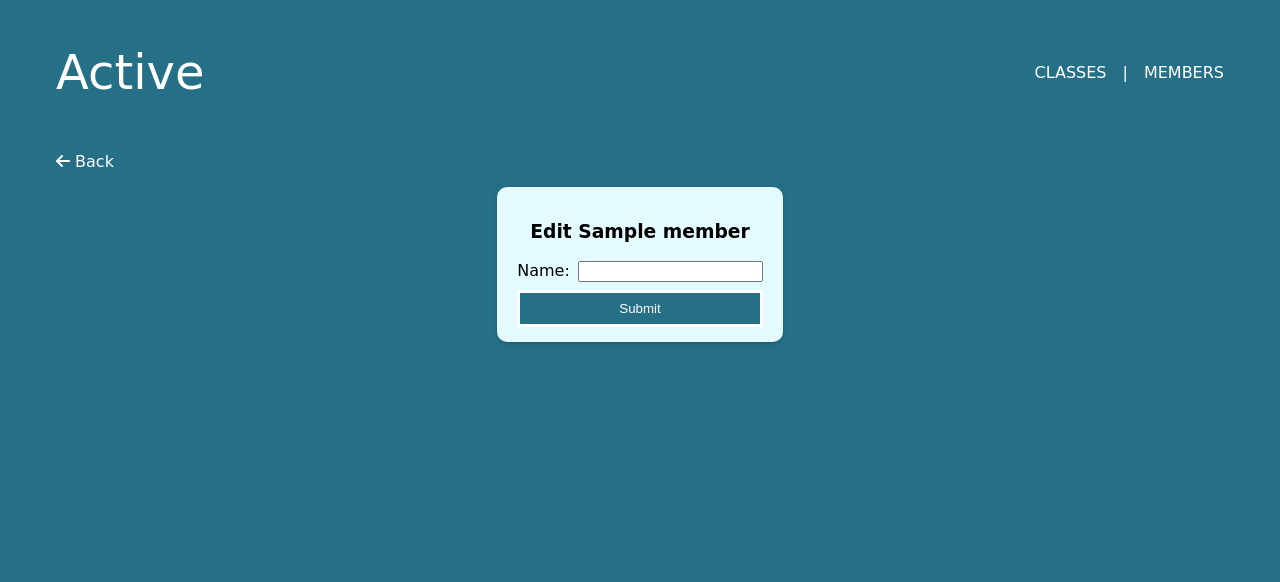
After one commit to HelenLangers/CC_Gym_App_Project, a Flask app: page /members/1/edit in a window 1280 px wide. The commit adds this page. Shown: the top 582 px of the page. Run offline with Flask 2, Linux system fonts and the light colour scheme; a database or web service that is not in the repository returns one stand-in record (values such as "Sample title"); some libraries are stand-ins or nearby versions; some web fonts are replaced.

Commit message:
edit member complete

```diff
--- a/controllers/member_controller.py
+++ b/controllers/member_controller.py
@@ -22,3 +22,15 @@ def view_one(id):
     member = member_repository.select(id)
     lessons = member_repository.list_lessons_member_is_signed_up_for(member)
     return render_template("/members/onemember.html", member = member, lessons = lessons)
+
+@members_blueprint.route("/members/<id>/edit", methods=['GET'])
+def edit_member(id):
+    member = member_repository.select(id)
+    return render_template("/members/editmember.html", member = member)
+
+@members_blueprint.route("/members/<id>", methods=['POST'])
+def update_member(id):
+    name = request.form['name']
+    member = Member(name, id)
+    member_repository.update(member)
+    return redirect("/members")
--- /dev/null
+++ b/templates/members/editmember.html
@@ -0,0 +1,22 @@
+{% extends "base.html" %}
+
+{% block content %}
+<section>
+    <div>
+        <p><a href="/members" class="back-arrow"><i class="fa-solid fa-arrow-left"></i> Back</a></p>
+    </div>
+    <div class="container">
+        <div class="one-lesson-block">
+            <h3>Edit {{member.name}}</h3>
+            <form action="/members/{{member.id}}" method="post" class="form">
+                <label for="name">
+                    <span>Name:</span>
+                    <input type="text" name="name" id="name">
+                </label>
+
+                <input type="submit" class="button" value="Submit">
+            </form>
+        </div>
+    </div>
+</section>
+{% endblock %}
--- a/templates/members/onemember.html
+++ b/templates/members/onemember.html
@@ -8,7 +8,7 @@
     <div class="container">
         <div class="one-lesson-block">
             <h3 class="attendance-title">{{ member.name }}</h3>
-            <a href="" class="button" style="color: #fff">Edit Member</a>
+            <a href="/members/{{ member.id }}/edit" class="button" style="color: #fff">Edit Member</a>
             <br>
             <p class="attendance-title">Bookings:</p>
             {% for lesson in lessons %}
```
